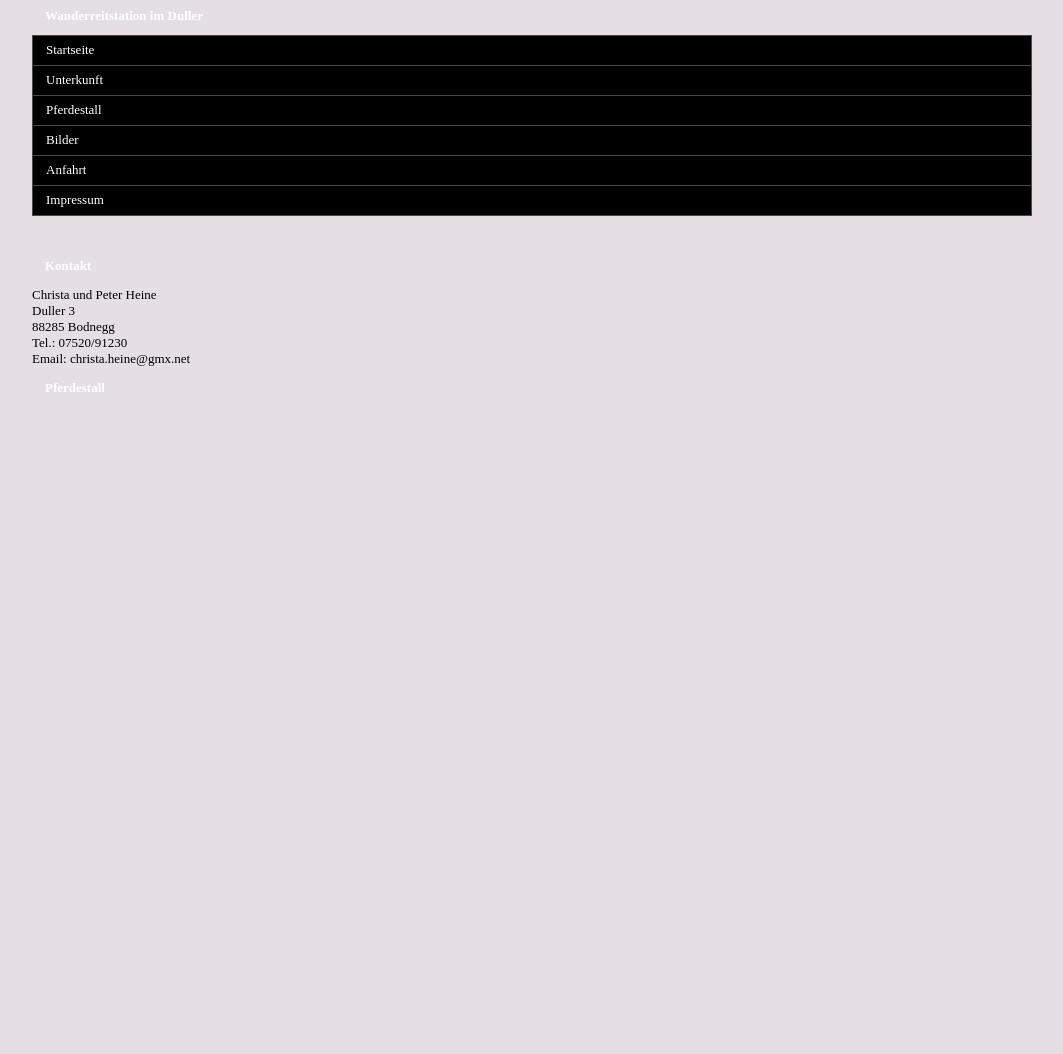
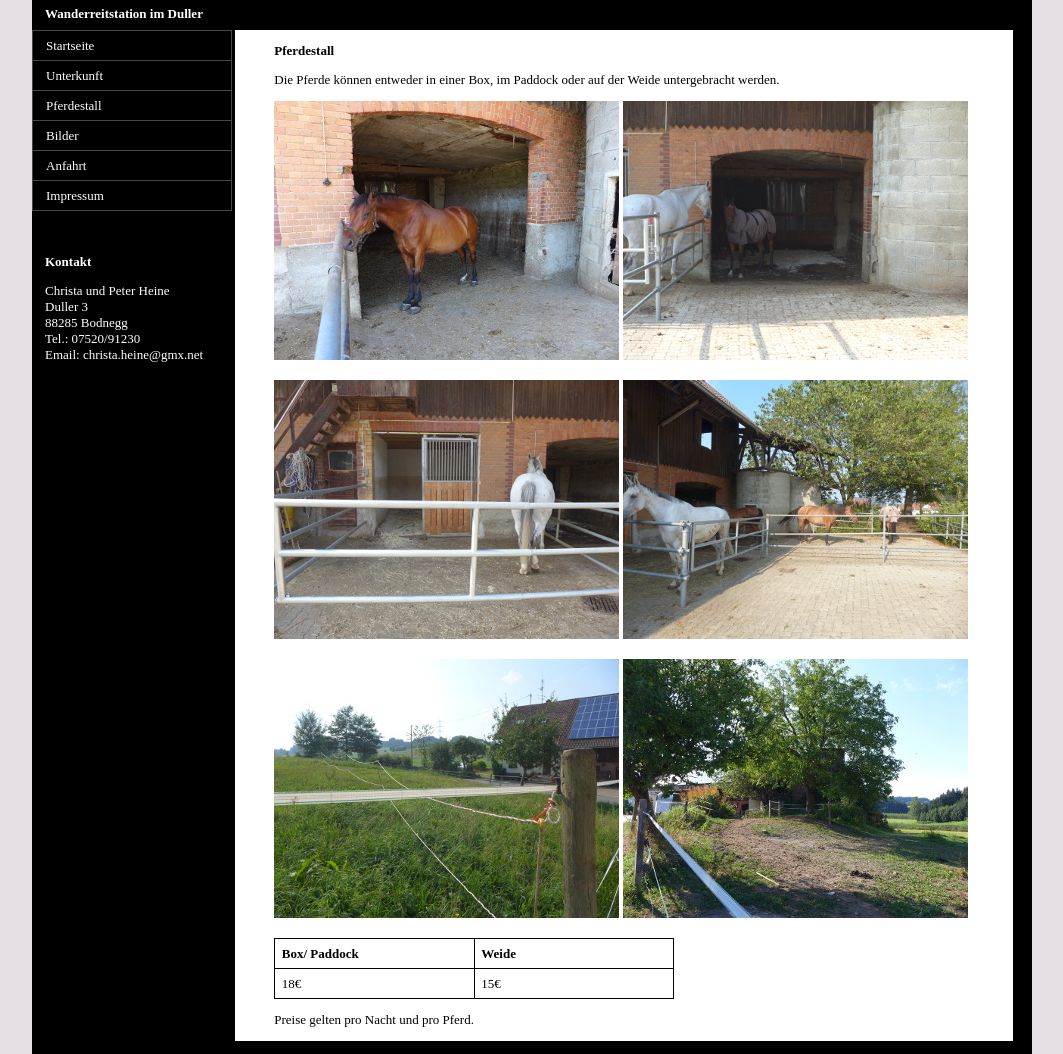
Before and after one commit to rethesa/Wanderreitsation-Duller, a plain HTML site: page horseBarn.html in a window 1280 px wide. Shown: the part 177-1231 px from the top of the page, without its empty margins (108-1171 px from the left). Before the commit the page ends 800 px from the top, so only its background shows below. Drawn offline with Linux system fonts and the light colour scheme.

Commit message:
added pictures and prices of the horse barn and meadow

```diff
--- a/horseBarn.html
+++ b/horseBarn.html
@@ -8,13 +8,12 @@
   </head>
 
   <body>
-  <div id = "wrapper">
-
-    <header>
+	<div id = "page">
+		<div id = "header">
 			<img src="pictures\hof.jpg" alt="Hof" >
-	</header>
-	<nav>
 			<h1>Wanderreitstation im Duller</h1>
+		</div>
+		<div id = "nav">
 			<ul>
 				<li><a href="mainPage.html">Startseite</a></li>
 				<li><a href="accomodation.html">Unterkunft</a></li>
@@ -26,16 +25,41 @@
 			<br>
 			<br>
 			<h2>Kontakt</h2>
+			<div id = contact>
 				<p>Christa und Peter Heine <br>
 				Duller 3 <br>
 				88285 Bodnegg <br>
 				Tel.: 07520/91230 <br>
 				Email: christa.heine@gmx.net</p>
-	</nav>
-	<section>
-		<h2>Pferdestall</h2>
-	</section>
-
+			</div>
+		</div>
+		<div id = content>
+			<h3>Pferdestall</h3>
+			<p>Die Pferde können entweder in einer Box, im Paddock oder auf der Weide untergebracht werden.</p>
+			<img src="pictures\horseBarn\barn1klein.jpg" alt="Stall1">
+			<img src="pictures\horseBarn\barn2klein.jpg" alt="Stall2">
+			<br>
+			<br>
+			<img src="pictures\horseBarn\paddock2klein.jpg" alt="Paddock2">
+			<img src="pictures\horseBarn\paddock3klein.jpg" alt="Paddock3">
+			<br>
+			<br>
+			<img src="pictures\horseBarn\wiese1klein.jpg" alt="Wiese1">
+			<img src="pictures\horseBarn\wiese2klein.jpg" alt="Wiese2">
+			<br>
+			<br>
+			<table>
+				<tr>
+					<th>Box/ Paddock</th>
+					<th>Weide</th>
+				</tr>
+				<tr>
+					<td>18€</td>
+					<td>15€</td>
+				</tr>
+			</table>
+			<p>Preise gelten pro Nacht und pro Pferd.</p>
+		</div>
 	</div>
   </body>
 </html>
```
Also changed, not shown: pictures/horseBarn/barn1klein.jpg (added), pictures/horseBarn/barn2klein.jpg (added), pictures/horseBarn/paddock1klein.jpg (added), pictures/horseBarn/paddock2klein.jpg (added), pictures/horseBarn/paddock3klein.jpg (added), pictures/horseBarn/wiese1klein.jpg (added), pictures/horseBarn/wiese2klein.jpg (added), 7 other files. Lines whose indentation alone changed are shown as unchanged.
